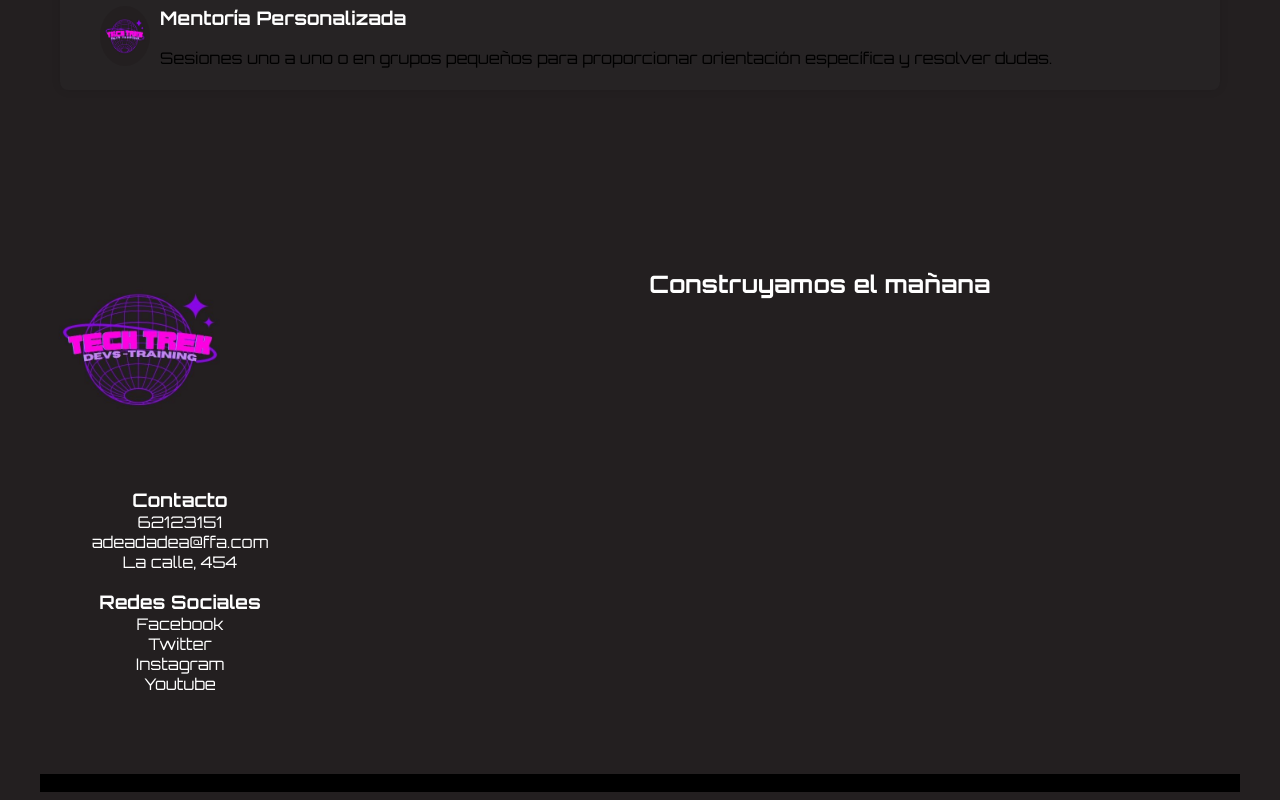
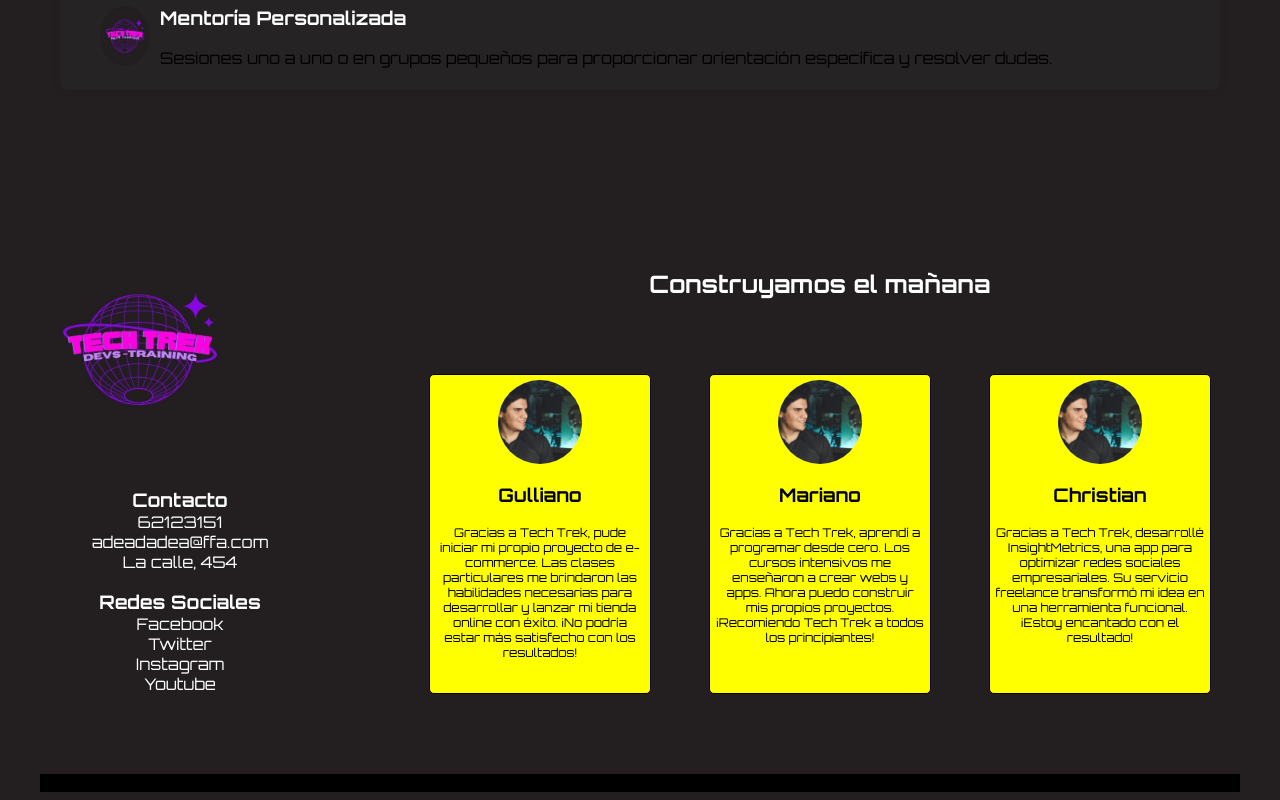
Before and after one commit to agustinibar/tech-treck, a React (Vite) app: page / in a window 1280 px wide. Shown: the part 1094-1894 px from the top of the page. Built offline with nearby package versions, Linux system fonts and the light colour scheme.

Commit message:
testimonials;

```diff
--- a/src/Scenes/Contact/Contact.jsx
+++ b/src/Scenes/Contact/Contact.jsx
@@ -1,5 +1,6 @@
 import styles from './contact.module.css';
 import logo from '../../assets/logoTech.jpg';
+import Recomendaciones from '../../components/Recomendaciones/Recomendaciones'
 
 const Contact = () => {
   return (
@@ -22,7 +23,7 @@ const Contact = () => {
       </div>
       <div className={styles.reviews}>
         <h2>Construyamos el mañana</h2>
-
+        <Recomendaciones/>
       </div>
 
     </div>
--- a/src/components/Recomendaciones/Recomendaciones.jsx
+++ b/src/components/Recomendaciones/Recomendaciones.jsx
@@ -1,9 +1,23 @@
 import styles from './recomendaciones.module.css';
-
+import img1 from '../../assets/img.jpg'
 const Recomendaciones = () => {
   return (
     <div className={styles.containerRecomendaciones}>
-        Recomendaciones
+        <div className={styles.card}>
+          <img src={img1} alt="" />
+          <h3>Gulliano</h3>
+          <p className={styles.testimonial}>Gracias a Tech Trek, pude iniciar mi propio proyecto de e-commerce. Las clases particulares me brindaron las habilidades necesarias para desarrollar y lanzar mi tienda online con éxito. ¡No podría estar más satisfecho con los resultados!</p>
+        </div>
+        <div className={styles.card}>
+        <img src={img1} alt="" />
+          <h3>Mariano</h3>
+          <p className={styles.testimonial}>Gracias a Tech Trek, aprendí a programar desde cero. Los cursos intensivos me enseñaron a crear webs y apps. Ahora puedo construir mis propios proyectos. ¡Recomiendo Tech Trek a todos los principiantes!</p>
+        </div>
+        <div className={styles.card}>
+        <img src={img1} alt="" />
+          <h3>Christian</h3>
+          <p className={styles.testimonial}>Gracias a Tech Trek, desarrollé InsightMetrics, una app para optimizar redes sociales empresariales. Su servicio freelance transformó mi idea en una herramienta funcional. ¡Estoy encantado con el resultado!</p>
+        </div>
     </div>
   )
 }
--- a/src/components/Recomendaciones/recomendaciones.module.css
+++ b/src/components/Recomendaciones/recomendaciones.module.css
@@ -1,3 +1,31 @@
 .containerRecomendaciones{
+    margin-top: 75px;
+    display: flex;
+    flex-direction: row;
+    justify-content: space-around;
+    color: black;
+    height: 320px;
+}
+.card{
+    padding: 5px;
     background-color: yellow;
+    border: 1px solid black;
+    border-radius: 5px;
+    width: 25%;
+    display: flex;
+    flex-direction: column;
+    align-items: center;
+    transition: transform 0.3s ease, box-shadow 0.3s ease;
+    cursor: pointer;
+    img{
+        width: 40%;
+        border-radius: 50%;
+        };
 }
+.card:hover{
+    transform: scale(1.1);
+}
+.testimonial{
+    font-size: 12px;
+    margin-top: 0px;
+}
```
Also changed, not shown: src/assets/img.jpg (added).
